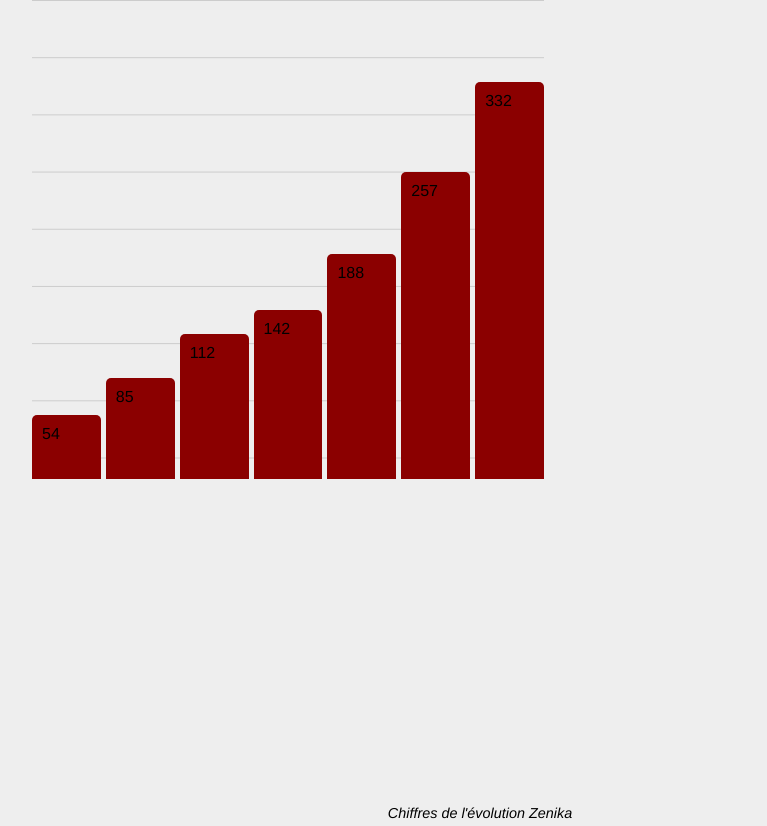
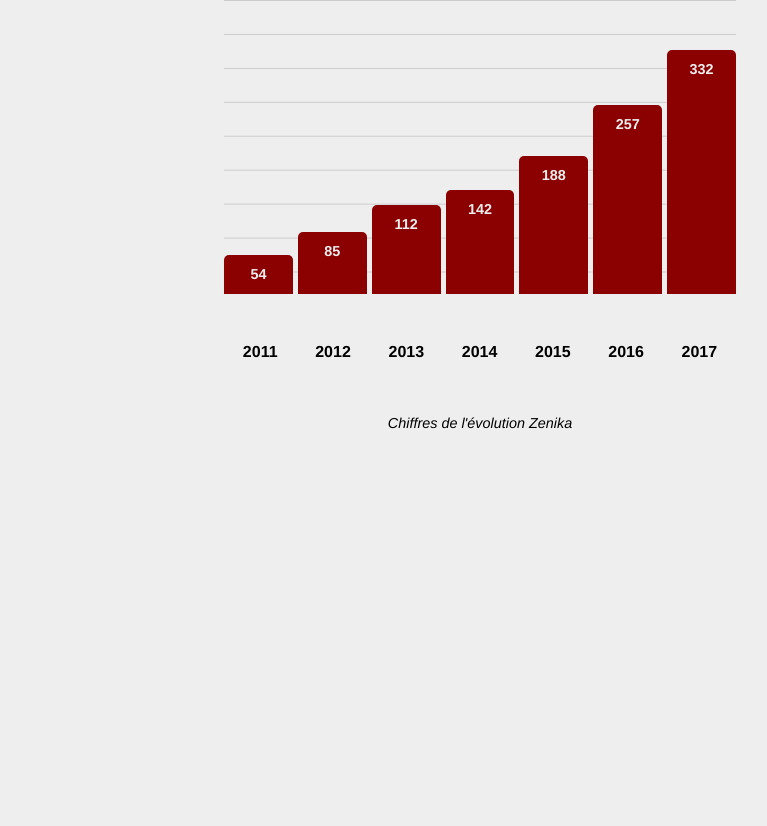
Before and after one commit to lhoang/CSSDataviz, a plain HTML site: page index.html in a window 1280 px wide. Shown: the whole page, without its empty margins (160-927 px from the left). After the commit the page ends 800 px from the top, so only its background shows below. Drawn offline with Linux system fonts and the light colour scheme.

Commit message:
Années en abscisses

```diff
--- a/index.html
+++ b/index.html
@@ -11,7 +11,7 @@
     <caption>Chiffres de l'évolution Zenika</caption>
     <thead>
     <tr>
-        <th>Année</th>
+        <th class="headername">Année</th>
         <th>2011</th>
         <th>2012</th>
         <th>2013</th>
@@ -23,7 +23,7 @@
     </thead>
     <tbody>
     <tr class="effectif">
-        <th>Effectif</th>
+        <th class="headername">Effectif</th>
         <td style="--value: 54"><span>54</span></td>
         <td style="--value: 85"><span>85</span></td>
         <td style="--value: 122"><span>112</span></td>
@@ -33,7 +33,7 @@
         <td style="--value: 332"><span>332</span></td>
     </tr>
     <tr class="ca">
-        <th>CA</th>
+        <th class="headername">CA</th>
         <td>4.5 M€</td>
         <td>7 M€</td>
         <td>9.5 M€</td>
--- a/styles.scss
+++ b/styles.scss
@@ -1,4 +1,6 @@
-* { box-sizing: border-box; }
+* {
+  box-sizing: border-box;
+}
 
 html, body {
   margin: 0;
@@ -23,7 +25,8 @@ table {
     padding: 5px;
   }
 }
-td,th {
+
+td, th {
   border-bottom: darkred 1px solid;
   padding: 10px;
 }
@@ -44,8 +47,10 @@ th {
   }
 
   .chart {
-    height: 100vh;
-    width: 70vw;
+    height: 60vh;
+    width: 40vw;
+    display: grid;
+    grid-template-areas: "content" "xAxis" "title";
   }
 
 
@@ -65,20 +70,38 @@ th {
   //}
 
 
+  table.chart {
+    caption {
+      grid-area: title;
+    }
 
- table.chart tbody tr {
+    tbody tr {
       display: grid;
       grid-auto-columns: 1fr;
       grid-template-rows: repeat(var(--y), 1fr);
       grid-column-gap: 5px;
-   height: 60vh;
-   width: 40vw;
 
       /* Generate background guides */
       /* (sub-pixel rounding errors make this imperfect) */
       --line-every: 50;
       background-image: linear-gradient(to bottom, #ccc 1px, transparent 1px);
       background-size: 100% calc((100% - 1.4rem) / var(--y) * var(--line-every));
+    }
+
+    thead {
+      grid-area: xAxis;
+
+      tr {
+        display: grid;
+
+        th {
+          display: flex;
+          grid-row: -2 / span 1;
+          justify-content: center;
+          border-bottom: none;
+          padding: 5px;
+        }
+      }
     }
 
 
@@ -89,10 +112,17 @@ th {
       grid-row-end: -2;
       background-color: darkred;
       border-radius: 5px 5px 0 0;
+      text-align: center;
+      span {
+        font-weight: bolder;
+        color: #eeeeee;
+        font-size: .9rem;
+      }
     }
 
-  th {
+    th.headername {
       display: none;
+    }
   }
 
   //th,
@@ -105,4 +135,5 @@ th {
   table.chart tbody tr.ca {
     display: none;
   }
+
 }
```
Also changed, not shown: styles.css, 1 other file. Lines whose indentation alone changed are shown as unchanged.
